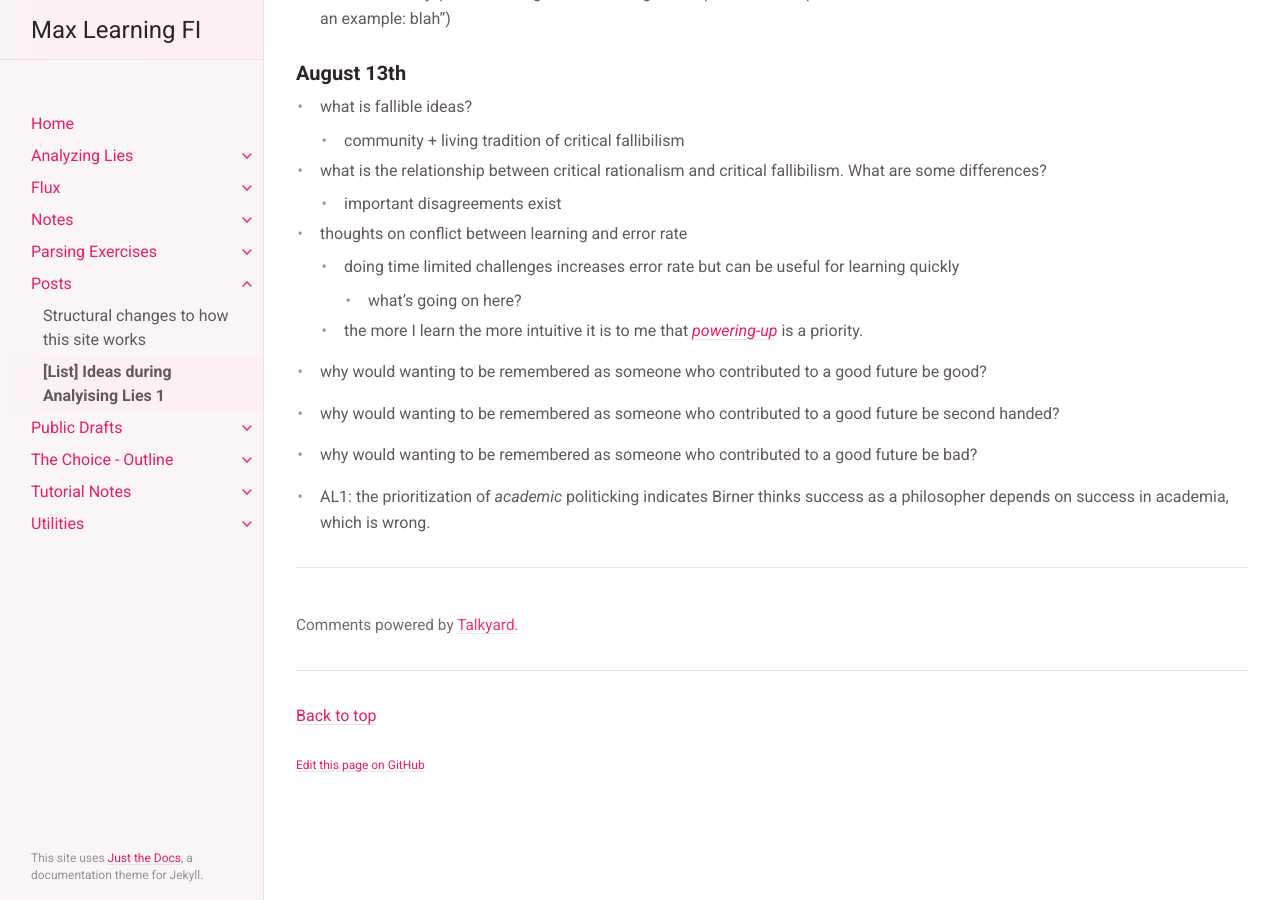
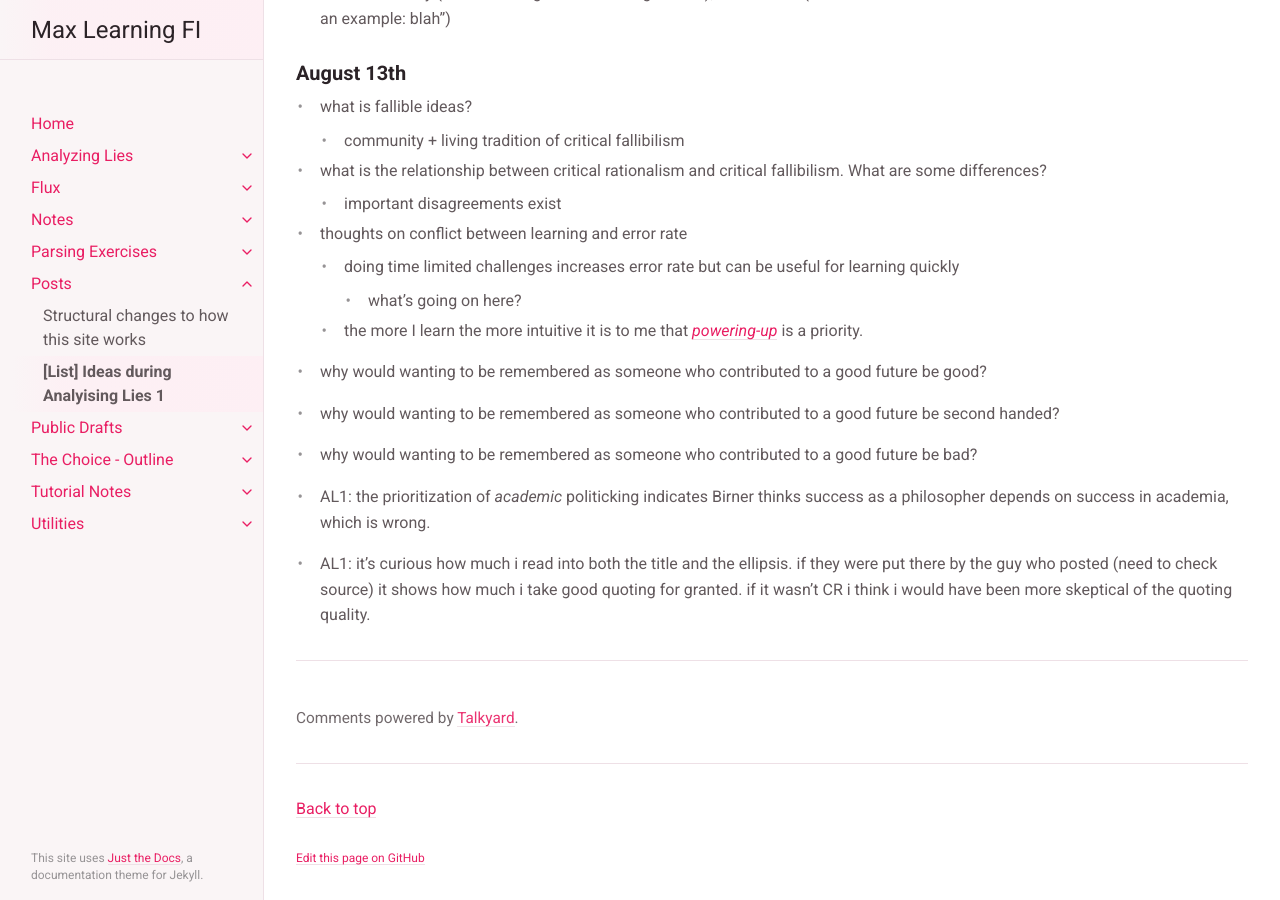
Before and after one commit to curi/fi, a Jekyll site: the page built from docs/_posts/2020-08-12-list-ideas-during-analysing-lies-1.md, in a window 1280 px wide and 900 px high, scrolled down 1775 px. Built offline with Jekyll 4.4.1, drawn with Linux system fonts in a browser that asks for light colours.

Commit message:
a thought on bad quoting

```diff
--- a/docs/_posts/2020-08-12-list-ideas-during-analysing-lies-1.md
+++ b/docs/_posts/2020-08-12-list-ideas-during-analysing-lies-1.md
@@ -57,7 +57,6 @@ parent: Posts
   - you can also say to the person (btw I have a methodology for asking about methodolgies, it's here if you want to check it out or skip ahead)
   - if the person looks at the flow chart and can move to the bit that's appropriate then it saves dialog time
 
-
 - don't tell a story ("i was reading blah and thought blah"), tell the idea ("what if blah causes blah? I think it could because blah. Here's an example: blah")
 
 ### August 13th
@@ -80,3 +79,5 @@ parent: Posts
 - why would wanting to be remembered as someone who contributed to a good future be bad?
 
 - AL1: the prioritization of *academic* politicking indicates Birner thinks success as a philosopher depends on success in academia, which is wrong.
+
+- AL1: it's curious how much i read into both the title and the ellipsis. if they were put there by the guy who posted (need to check source) it shows how much i take good quoting for granted. if it wasn't CR i think i would have been more skeptical of the quoting quality.
```
